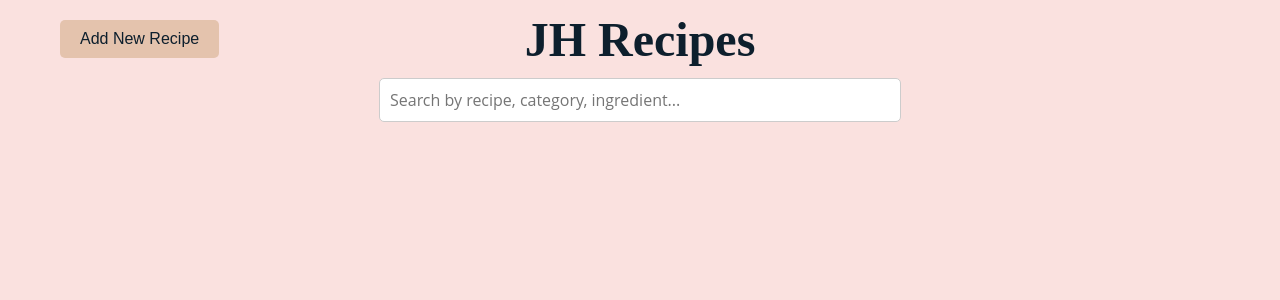
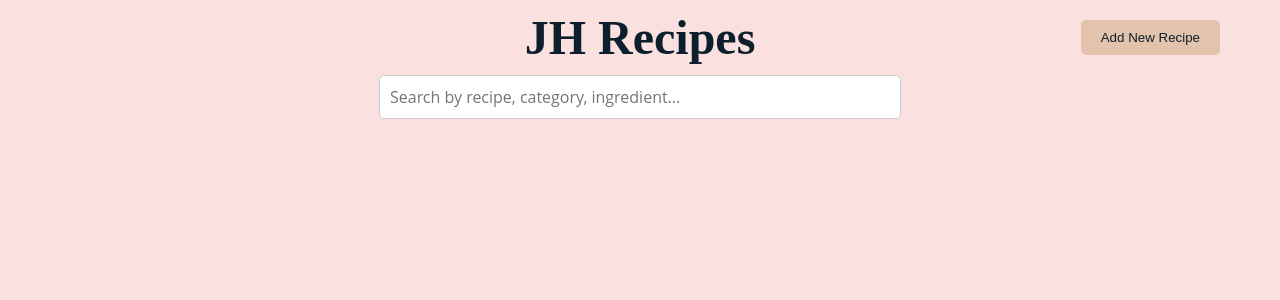
Before and after one commit to JavierCLT/julia, a Flask app: page / in a window 1280 px wide. Shown: the top 300 px of the page. Run offline with Flask 3, Linux system fonts and the light colour scheme.

Commit message:
Update styles.css

```diff
--- a/code/static/css/styles.css
+++ b/code/static/css/styles.css
@@ -49,14 +49,14 @@ h1, h2, h3 {
     text-align: center;
 }
 
-.add-recipe-btn {
+#add-recipe-btn {
     background-color: var(--desert-sand);
     color: var(--rich-black);
     border: none;
+    border-radius: 5px;
     padding: 10px 20px;
-    font-size: 1em;
-    border-radius: 5px;
     cursor: pointer;
+    margin-left: auto; /* Pushes the button to the right */
 }
 
 .add-recipe-btn:hover {
```
